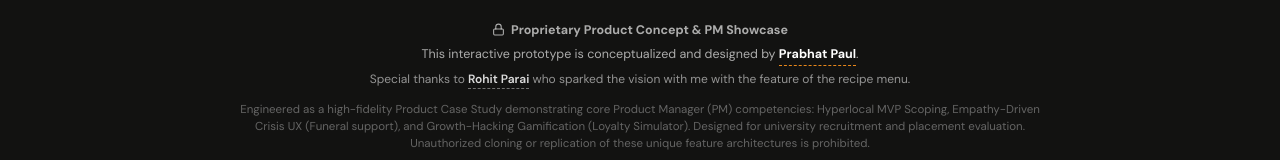
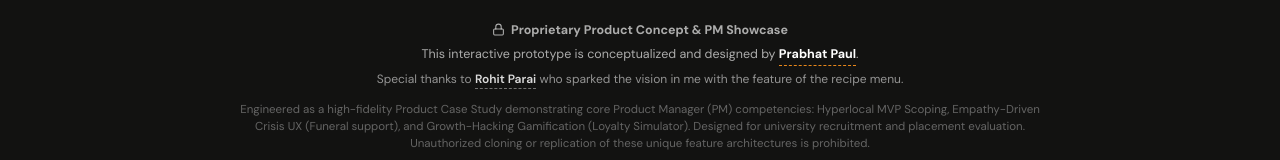
Before and after one commit to Prabhat-Paul/YourAlly, a React (Vite) app: page / in a window 1280 px wide. Shown: the part 1431-1591 px from the top of the page. Built offline with nearby package versions, Linux system fonts and the light colour scheme; a web font is replaced by a local one.

Commit message:
Correct wording in Rohit Parai credit to specify 'vision in me' instead of 'vision with me'

```diff
--- a/src/pages/shared/components.jsx
+++ b/src/pages/shared/components.jsx
@@ -786,7 +786,7 @@ export function Footer({ activeSection }) {
             >
               Rohit Parai
             </a>{" "}
-            who sparked the vision with me with the feature of the recipe menu.
+            who sparked the vision in me with the feature of the recipe menu.
           </span>
         </p>
         <p
```
